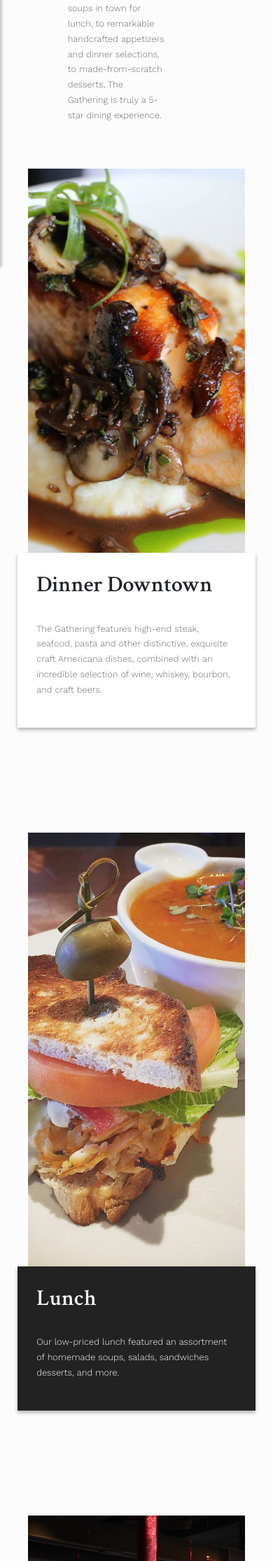
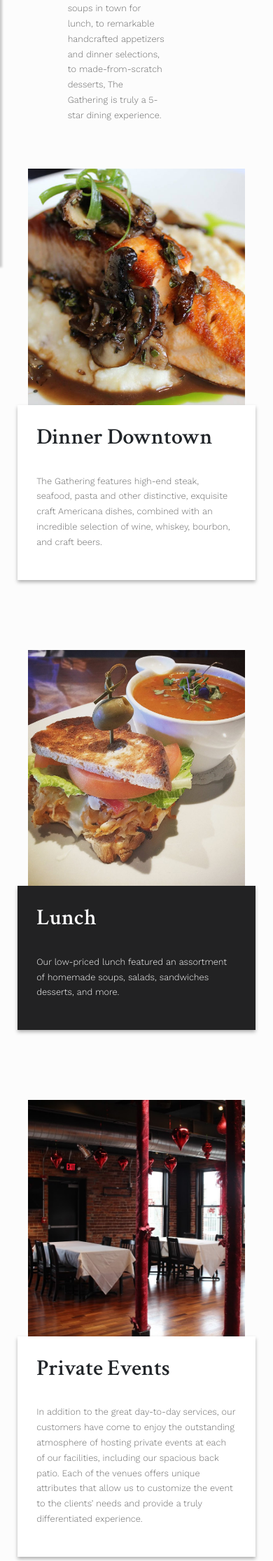
Before and after one commit to JustinLaureano/Portfolio, a Django app: page /the_gathering/eat/ in a window 390 px wide. Shown: the part 465-2696 px from the top of the page at 70% size. Run offline with Django 3.2, Linux system fonts and the light colour scheme; some libraries are stand-ins or nearby versions.

Commit message:
added images

```diff
--- a/the_gathering/static/css/style.css
+++ b/the_gathering/static/css/style.css
@@ -495,8 +495,12 @@ footer {
 
 @media (max-width: 768px) {
     #welcome {
-            margin-bottom: 50px;
-        }
+        margin-bottom: 50px;
+    }
+
+    .box-row {
+        margin-bottom: 150px;
+    }
 
     .box-text {
         min-height: auto;
@@ -509,6 +513,7 @@ footer {
 
     .box-image, .box-image-black {
         width: 100% !important;
+        height: 40vh;
     }
 }
 
```
Also changed, not shown: the_gathering/static/images/corner-table.jpg (added), the_gathering/static/images/gathering_dining_room.png (added), the_gathering/static/images/gathering_front_color.png (added).
